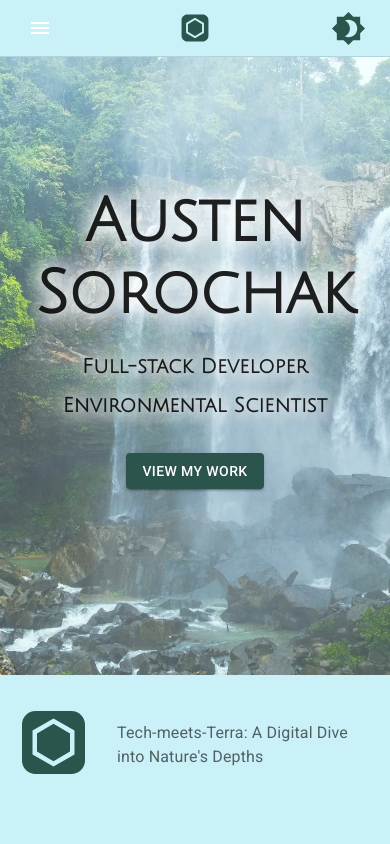
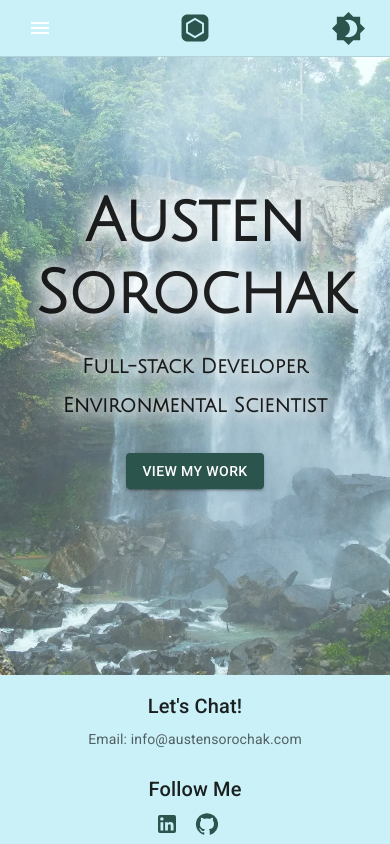
Before and after one commit to sorochak/portfolio-website, a React (Create React App) app: page / in a window 390 px wide. Shown: the top 844 px of the page. Built offline with nearby package versions, Linux system fonts and the light colour scheme.

Commit message:
fix footer styles on mobile

```diff
--- a/src/components/Footer.jsx
+++ b/src/components/Footer.jsx
@@ -1,5 +1,5 @@
 import { Link as RouterLink } from "react-router-dom";
-import { Box, Typography, Container, Grid } from "@mui/material";
+import { Box, Typography, Container, Grid, useMediaQuery } from "@mui/material";
 import Link from "@mui/material/Link";
 import { LinkedIn, GitHub } from "@mui/icons-material";
 import { useTheme } from "@mui/material/styles";
@@ -7,24 +7,32 @@ import Logo from "./Logo";
 
 const Footer = () => {
   const theme = useTheme();
+  const isMobile = useMediaQuery(theme.breakpoints.down('sm'));
 
   return (
     <Box
       component="footer"
-      style={{
-        paddingTop: "30px",
+      sx={{
+        paddingTop: isMobile ? "15px" : "30px", // Reduced paddingTop for mobile
         backgroundColor: theme.palette.background.default,
         boxShadow: "none",
         transition: "all 0.5s ease-in-out",
       }}
     >
       <Container maxWidth="lg">
-        <Grid container spacing={5} justifyContent="space-between">
+        <Grid container spacing={isMobile ? 3 : 5} justifyContent="space-between"> {/* Reduced spacing for mobile */}
+          {!isMobile && (
             <Grid
               item
               xs={12}
               sm={4}
-            style={{ display: "flex", alignItems: "center" }}
+              sx={{
+                display: "flex",
+                flexDirection: 'row',
+                alignItems: "center",
+                justifyContent: 'flex-start',
+                textAlign: 'left'
+              }}
             >
               <Box width={150} height={150}>
                 <RouterLink to={"/"}>
@@ -32,14 +40,16 @@ const Footer = () => {
                 </RouterLink>
               </Box>
               <Typography
-              variant="p"
+                variant="body1" // Changed from 'p' to 'body1'
                 color="text.secondary"
                 sx={{ marginTop: "-70px" }}
               >
                 Tech-meets-Terra: A Digital Dive into Nature's Depths
               </Typography>
             </Grid>
-          <Grid item xs={12} sm={4}>
+          )}
+
+          <Grid item xs={12} sm={isMobile ? 6 : 4} sx={{ textAlign: isMobile ? 'center' : 'inherit' }}>
             <Typography
               variant="h6"
               color="text.primary"
@@ -52,7 +62,7 @@ const Footer = () => {
               Email: info@austensorochak.com
             </Typography>
           </Grid>
-          <Grid item xs={12} sm={4} align="right" sx={{ paddingRight: "40px" }}>
+          <Grid item xs={12} sm={isMobile ? 6 : 4} sx={{ textAlign: isMobile ? 'center' : 'right', paddingRight: isMobile ? '0px' : '40px' }}>
             <Typography variant="h6" color="text.primary" gutterBottom>
               Follow Me
             </Typography>
@@ -64,23 +74,13 @@ const Footer = () => {
             </Link>
             <Link
               href="https://github.com/sorochak"
-              sx={{ pl: 1, pr: 1 }}
+              sx={{ pl: 2, pr: 2 }} // Increased spacing for better touch targets
               target="_blank"
             >
               <GitHub />
             </Link>
           </Grid>
         </Grid>
-        {/* <Box mt={5} sx={{ marginTop: "none" }}>
-          <Typography variant="body2" color="text.secondary" align="center">
-            {"Copyright © "}
-            <Link component={RouterLink} to="/">
-              Austen Sorochak
-            </Link>{" "}
-            {new Date().getFullYear()}
-            {"."}
-          </Typography>
-        </Box> */}
       </Container>
     </Box>
   );
```
Lines whose indentation alone changed are shown as unchanged.
